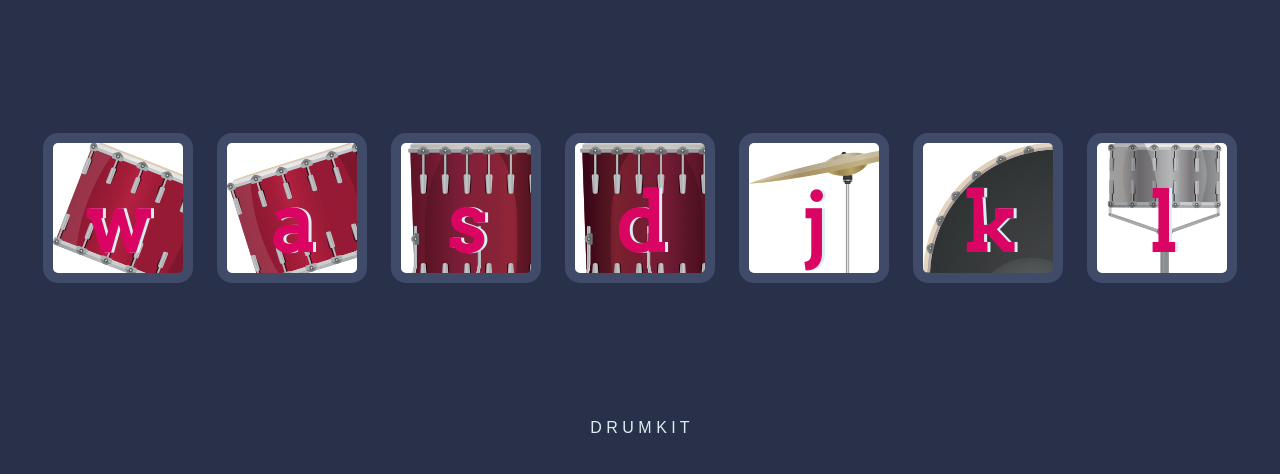
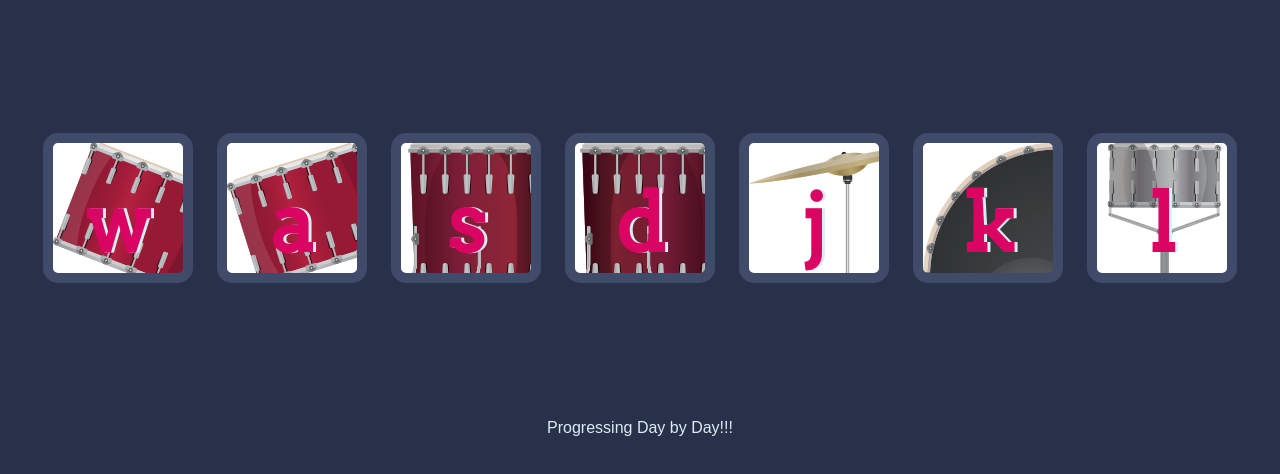
Before and after one commit to d33p-learner/Drum-Kit, a plain HTML site: page index.html in a window 1280 px wide. Shown: the part 156-630 px from the top of the page. Drawn offline with Linux system fonts and the light colour scheme.

Commit message:
Update index.html

```diff
--- a/index.html
+++ b/index.html
@@ -23,15 +23,7 @@
 
 
   <footer>
-    D
-    R
-    U
-    M
-
-
-    K
-    I
-    T
+  Progressing Day by Day!!!
   </footer>
 
   <script src="index.js" type="text/javascript"></script>
```
